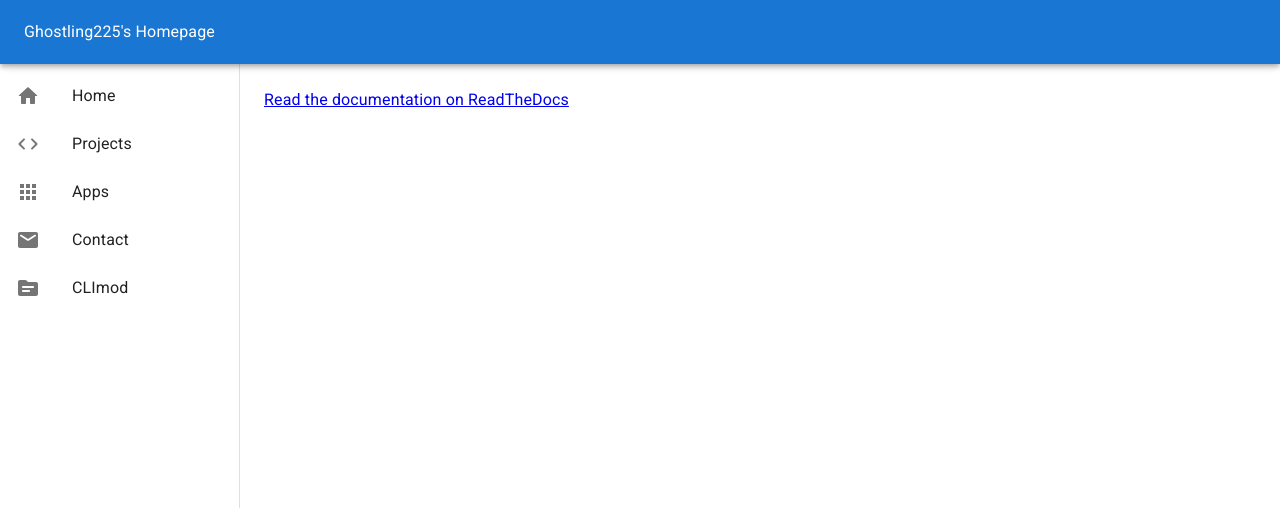
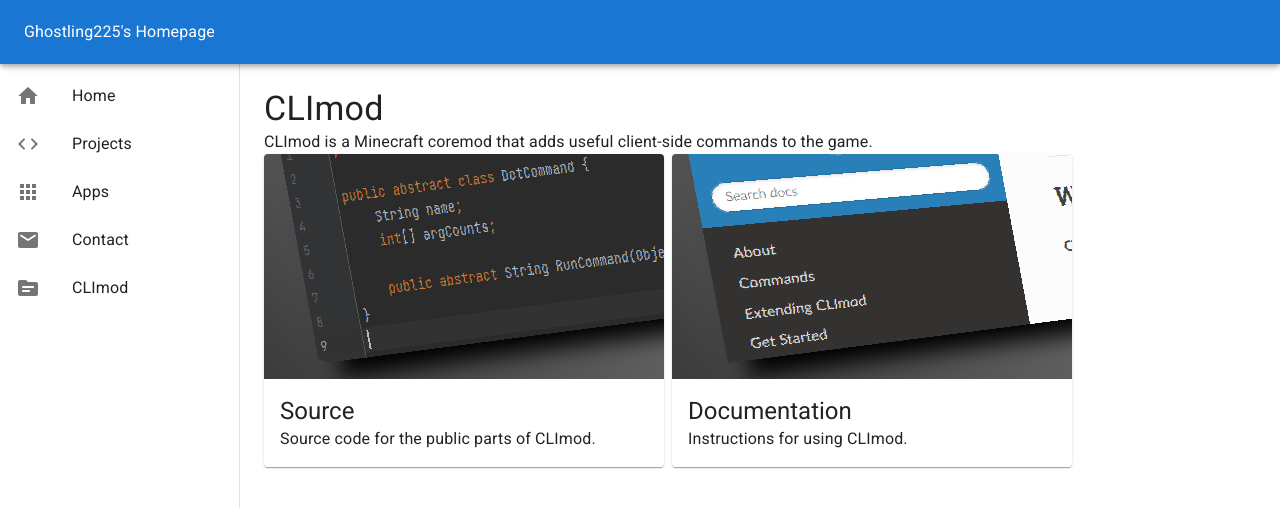
Before and after one commit to Ghostling225/Homepage-Source, a React (Create React App) app: page /climod in a window 1280 px wide. Shown: the top 508 px of the page. Built offline with nearby package versions, Linux system fonts and the light colour scheme.

Commit message:
Tweak project card to allow tooltip manipulation, clean up various subsites

```diff
--- a/src/Components/ProjectCard.js
+++ b/src/Components/ProjectCard.js
@@ -4,9 +4,9 @@
 export default function ProjectCard(props) {
 	return (
 		<React.Fragment>
-			<Tooltip title="View on GitHub" placement="bottom" arrow>
+			<Tooltip title={ props.tooltip } placement="bottom" arrow>
 				<Card sx={{ maxWidth: 400, minWidth: 200 }}>
-					<CardActionArea href={ props.githubLink } target="_blank">
+					<CardActionArea href={ props.link } target="_blank">
 						<CardMedia
 							component="img"
 							height="225"
--- a/src/Subsites/climod.js
+++ b/src/Subsites/climod.js
@@ -1,11 +1,34 @@
-import { Typography } from "@mui/material"
+import { Box, Typography } from "@mui/material"
 import * as React from "react"
-//import "../CLImod_Docs_Source/*"
+
+import '../Components/ProjectCard'
+import ProjectCard from "../Components/ProjectCard"
+import climodImg from '../res/climod.png'
+import climodsourceImg from '../res/climodsource.png'
+import climoddocsImg from '../res/climoddocs.png'
 
 export default function SubsiteCLImod() {
 	return (
 		<React.Fragment>
-			<Typography component="a" href="https://climoddocs.readthedocs.io/">Read the documentation on ReadTheDocs</Typography>
+			<Typography variant="h4">CLImod</Typography>
+			<Typography>CLImod is a Minecraft coremod that adds useful client-side commands to the game.</Typography>
+
+			<Box sx={{ display: 'flex', flexDirection: 'row', flexWrap: 'wrap', alignContent: 'space-evenly', gap: 1}}>
+				<ProjectCard
+					title="Source"
+					img={ climodsourceImg }
+					description="Source code for the public parts of CLImod."
+					link="https://github.com/Ghostling225/CLImod-public"
+					tooltip="View on GitHub"
+				/>
+				<ProjectCard
+					title="Documentation"
+					img={ climoddocsImg }
+					description="Instructions for using CLImod."
+					link="https://climoddocs.readthedocs.io/"
+					tooltip="Read on ReadTheDocs"
+				/>
+			</Box>
 		</React.Fragment>
 	)
 }
--- a/src/Subsites/projects.js
+++ b/src/Subsites/projects.js
@@ -1,5 +1,6 @@
 // External
 import { Box } from '@mui/system';
+import { Typography } from '@mui/material';
 import * as React from 'react';
 
 // Components
@@ -15,14 +16,18 @@
 const projectImages = [tetravexImg, homepageImg, climodImg, cleancraftImg];
 const projectDescriptions = ["A simple logic puzzle game.", "The code for the very webpage you're on!", "A Minecraft chat mod.", "A simplistic Minecraft resourcepack."];
 const projectGithubLinks = ["https://github.com/Ghostling225/Tetravex", "https://github.com/Ghostling225/Homepage-Source", "https://github.com/Ghostling225/CLImod-public", "https://github.com/Ghostling225/CleanCraft"];
+const projectTooltips = ["View on GitHub", "View on GitHub", "View on GitHub", "View on GitHub"];
 
 export default function SubsiteProjects() {
 	return (
 		<React.Fragment>
+			<Typography variant="h4">Projects</Typography>
+			<Typography>Click any project to view it on GitHub</Typography>
+
 			<Box sx={{ display: 'flex', flexDirection: 'row', flexWrap: 'wrap', alignContent: 'space-evenly', gap: 1}}>
 				{
-					projectTitles.map((text, index) => (
-						<ProjectCard key={projectTitles[index]} img={projectImages[index]} title={projectTitles[index]} description={projectDescriptions[index]} githubLink={projectGithubLinks[index]} />
+					projectTitles.map((_text, index) => (
+						<ProjectCard key={projectTitles[index]} img={projectImages[index]} title={projectTitles[index]} description={projectDescriptions[index]} githubLink={projectGithubLinks[index]} tooltip={projectTooltips[index]} />
 					))
 				}
 			</Box>
```
Also changed, not shown: src/res/climoddocs.png (added), src/res/climodsource.png (added).
